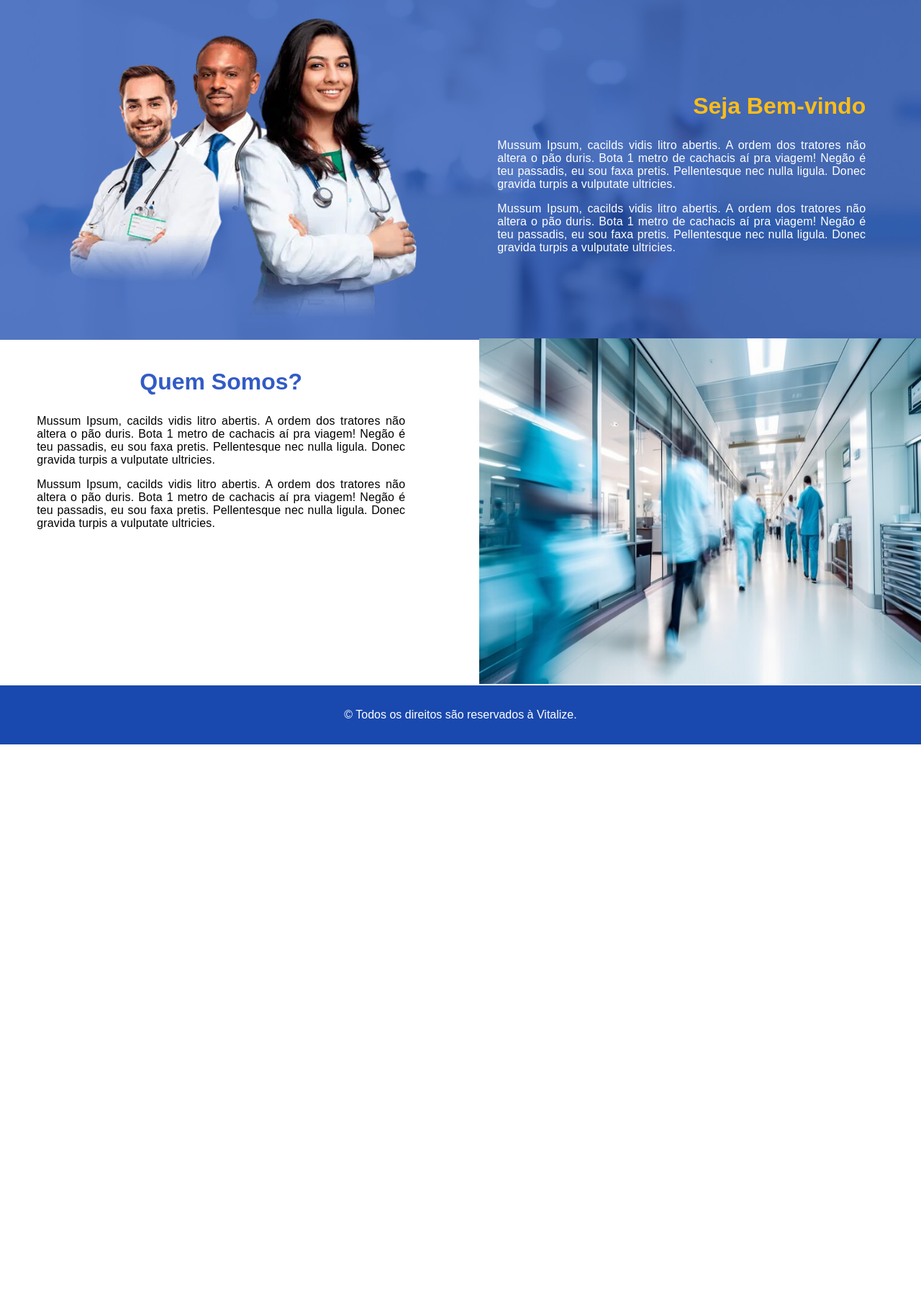
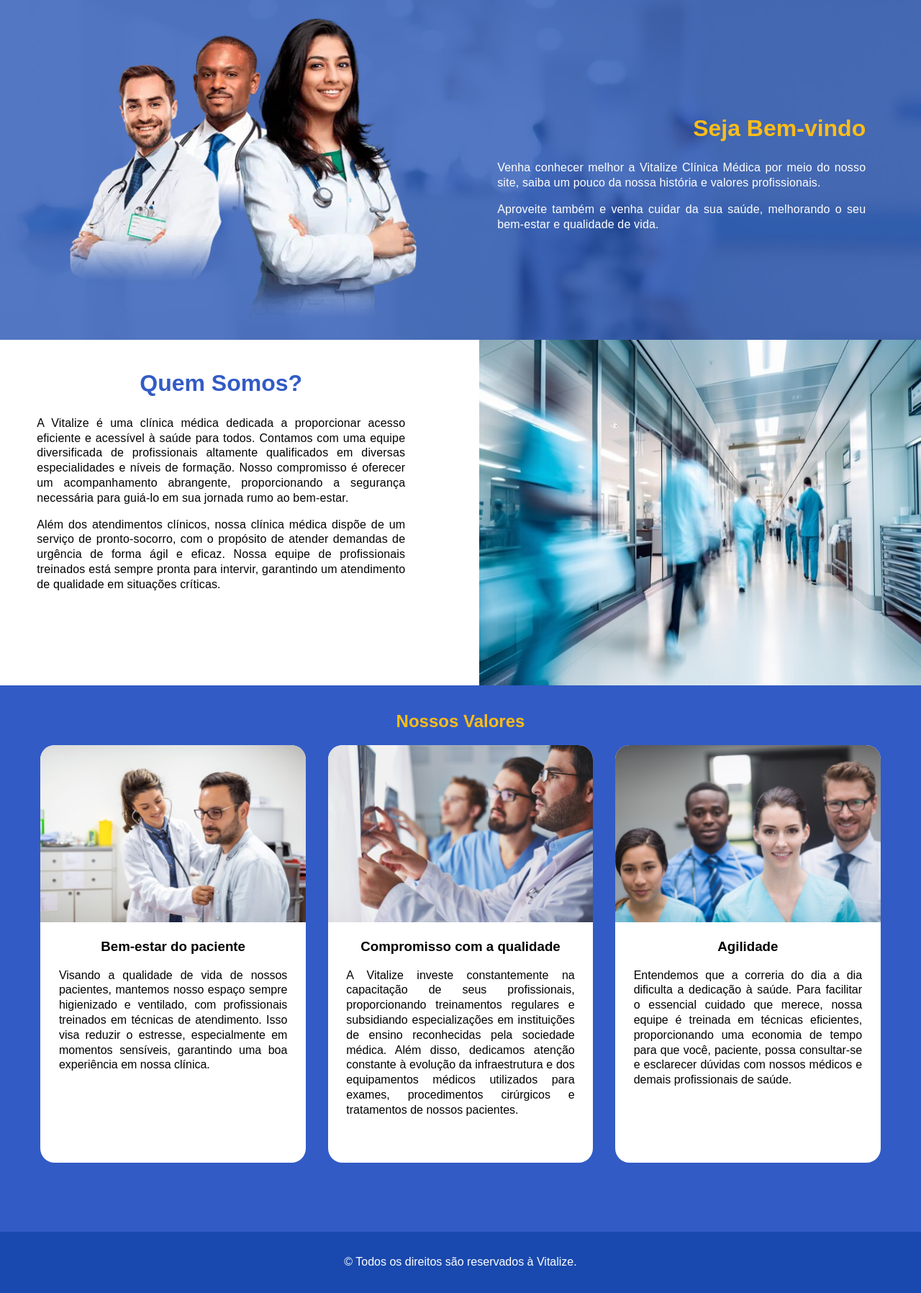
Before and after one commit to DouglasStuhler/PPI, a PHP site: page / in a window 1280 px wide. Shown: the part 152-1948 px from the top of the page at 72% size. Before the commit the page ends 1186 px from the top, so only its background shows below. Run offline with PHP 8.4, Linux system fonts and the light colour scheme.

Commit message:
Adicionando card no index

```diff
--- a/css/index.css
+++ b/css/index.css
@@ -1,5 +1,9 @@
 *{
     box-sizing: border-box;
+}
+
+p{
+    line-height: 1.3em;
 }
 
 body, html{
@@ -101,6 +105,47 @@ nav ul li a{
     width: 100%;
 }
 
+#cards{
+    padding: 2vh 0;
+    background-color: #325bc5;
+}
+
+#cards h2{
+    text-align: center;
+    color: #fdbd18;
+}
+
+#cards section{
+    box-sizing: border-box;
+    padding: 0 2vw;
+}
+
+#cards section .card{
+    background-color: white;
+    margin-bottom: 10vh;
+    padding-bottom: 2vh;
+    border-radius: 20px;
+}
+
+#cards section .card:last-child{
+    margin-bottom: 0vh;
+}
+
+#cards section .card img{
+    width: 100%;
+    border-top-left-radius: 20px;
+    border-top-right-radius: 20px;
+}
+
+#cards section .card h3{
+    text-align: center;
+}
+
+#cards section .card p{
+    text-align: justify;
+    padding: 0 4vw;
+}
+
 footer{
     padding: 2vh 0;
     background-color: #1949ae;
@@ -151,9 +196,24 @@ footer p{
 
     #quemSomos .img{
         width: 48vw;
+        height: 60vh;
     }
 
     #quemSomos .img img{
         height: 60vh;
     }
+
+    #cards section{
+        display: flex;
+        justify-content: space-evenly;
+    }
+
+    #cards section .card{
+        width: 30%;
+        height: 580px;
+    }
+
+    #cards section .card p{
+        padding: 0 2vw;
+    }
 }
--- a/index.html
+++ b/index.html
@@ -29,8 +29,8 @@
                 </div>
                 <div class="txt">
                     <h2>Seja Bem-vindo</h2>
-                    <p>Mussum Ipsum, cacilds vidis litro abertis.  A ordem dos tratores não altera o pão duris. Bota 1 metro de cachacis aí pra viagem! Negão é teu passadis, eu sou faxa pretis. Pellentesque nec nulla ligula. Donec gravida turpis a vulputate ultricies.</p>
-                    <p>Mussum Ipsum, cacilds vidis litro abertis.  A ordem dos tratores não altera o pão duris. Bota 1 metro de cachacis aí pra viagem! Negão é teu passadis, eu sou faxa pretis. Pellentesque nec nulla ligula. Donec gravida turpis a vulputate ultricies.</p>
+                    <p>Venha conhecer melhor a Vitalize Clínica Médica por meio do nosso site, saiba um pouco da nossa história e valores profissionais.</p>
+                    <p>Aproveite também e venha cuidar da sua saúde, melhorando o seu bem-estar e qualidade de vida.</p>
                 </div>
             </section>
         </article>
@@ -38,11 +38,37 @@
             <section>
                 <div class="txt">
                     <h2>Quem Somos?</h2>
-                    <p>Mussum Ipsum, cacilds vidis litro abertis.  A ordem dos tratores não altera o pão duris. Bota 1 metro de cachacis aí pra viagem! Negão é teu passadis, eu sou faxa pretis. Pellentesque nec nulla ligula. Donec gravida turpis a vulputate ultricies.</p>
-                    <p>Mussum Ipsum, cacilds vidis litro abertis.  A ordem dos tratores não altera o pão duris. Bota 1 metro de cachacis aí pra viagem! Negão é teu passadis, eu sou faxa pretis. Pellentesque nec nulla ligula. Donec gravida turpis a vulputate ultricies.</p>
+                    <p>A Vitalize é uma clínica médica dedicada a proporcionar acesso eficiente e acessível à saúde para todos. Contamos com uma equipe diversificada de profissionais altamente qualificados em diversas especialidades e níveis de formação. Nosso compromisso é oferecer um acompanhamento abrangente, proporcionando a segurança necessária para guiá-lo em sua jornada rumo ao bem-estar.</p>
+                    <p>Além dos atendimentos clínicos, nossa clínica médica dispõe de um serviço de pronto-socorro, com o propósito de atender demandas de urgência de forma ágil e eficaz. Nossa equipe de profissionais treinados está sempre pronta para intervir, garantindo um atendimento de qualidade em situações críticas.</p>
                 </div>
                 <div class="img">
                     <img src="images/hospitalCorredor.jpg" alt="Equipe médica">
+                </div>
+            </section>
+        </article>
+        <article id="cards">
+            <h2>Nossos Valores</h2>
+            <section>
+                <div class="card">
+                    <img src="/images/bemestar.jpg" alt="Médica realizando um atendimento">
+                    <div class="txt">
+                        <h3>Bem-estar do paciente</h3>
+                        <p>Visando a qualidade de vida de nossos pacientes, mantemos nosso espaço sempre higienizado e ventilado, com profissionais treinados em técnicas de atendimento. Isso visa reduzir o estresse, especialmente em momentos sensíveis, garantindo uma boa experiência em nossa clínica.</p>
+                    </div>
+                </div>
+                <div class="card">
+                    <img src="/images/qualidade.jpg" alt="Médicos analisando exames">
+                    <div class="txt">
+                        <h3>Compromisso com a qualidade</h3>
+                        <p>A Vitalize investe constantemente na capacitação de seus profissionais, proporcionando treinamentos regulares e subsidiando especializações em instituições de ensino reconhecidas pela sociedade médica. Além disso, dedicamos atenção constante à evolução da infraestrutura e dos equipamentos médicos utilizados para exames, procedimentos cirúrgicos e tratamentos de nossos pacientes.</p>
+                    </div>
+                </div>
+                <div class="card">
+                    <img src="/images/agilidade.jpg" alt="Equipe médica">
+                    <div class="txt">
+                        <h3>Agilidade</h3>
+                        <p>Entendemos que a correria do dia a dia dificulta a dedicação à saúde. Para facilitar o essencial cuidado que merece, nossa equipe é treinada em técnicas eficientes, proporcionando uma economia de tempo para que você, paciente, possa consultar-se e esclarecer dúvidas com nossos médicos e demais profissionais de saúde.</p>
+                    </div>
                 </div>
             </section>
         </article>
```
Also changed, not shown: images/agilidade.jpg (added), images/bemestar.jpg (added), images/qualidade.jpg (added).
